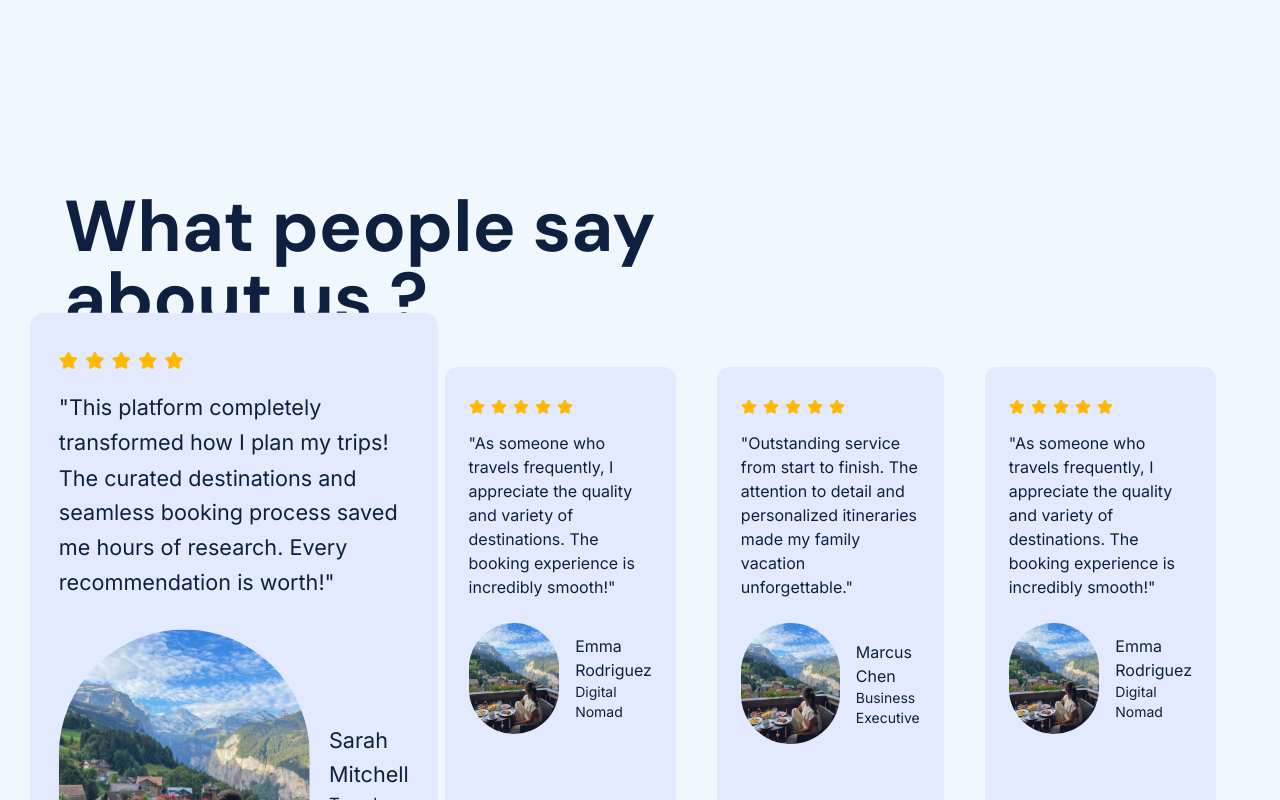
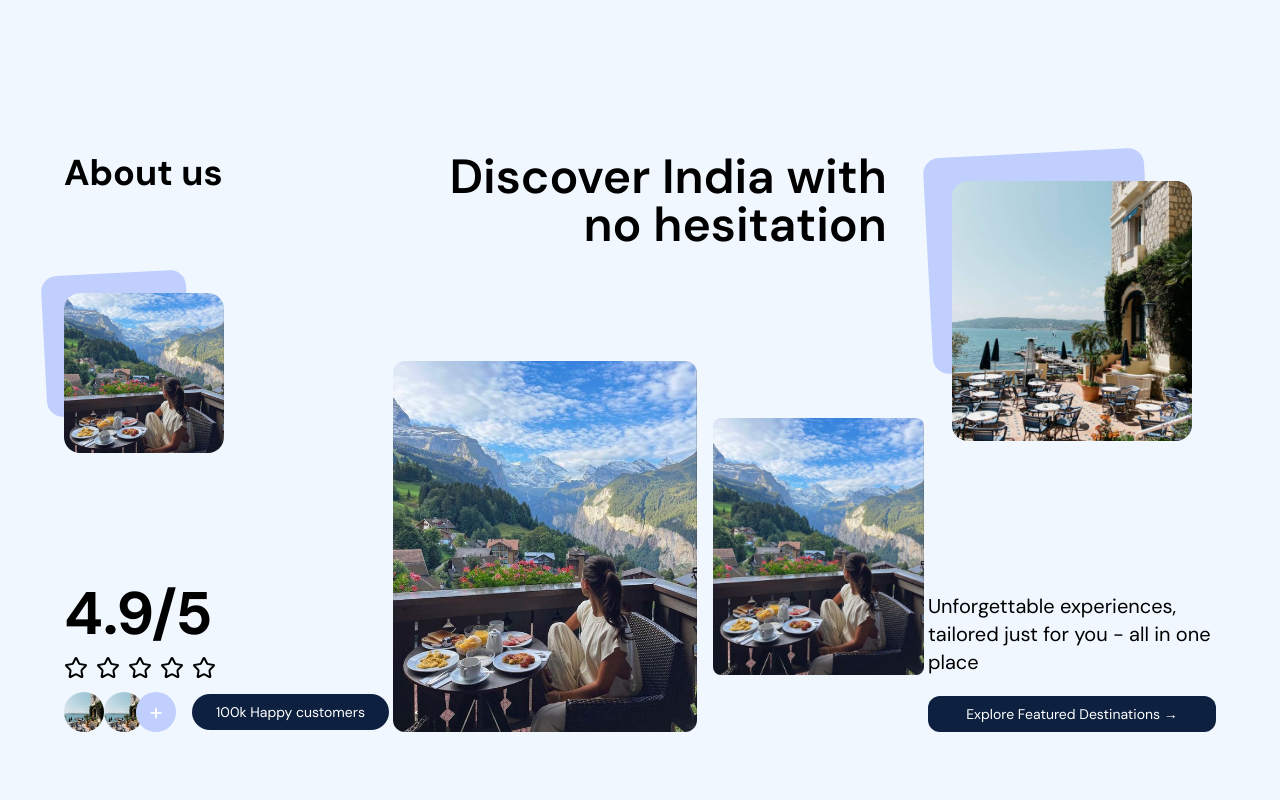
Before and after one commit to AG-Ventures-Pvt-Ltd/traveller-client, a Next.js app: page / in a window 1280 px wide. Shown: the part 1760-2560 px from the top of the page. Built offline with nearby package versions, Linux system fonts and the light colour scheme; no server answers.

Commit message:
about add

```diff
--- a/src/app/(pages)/(landing)/InfoSection/InfoSection.tsx
+++ b/src/app/(pages)/(landing)/InfoSection/InfoSection.tsx
@@ -2,73 +2,113 @@
 
 import React from 'react'
 import Image from 'next/image'
+import { Star } from 'lucide-react'
 
 const InfoSection = () => {
     return (
-        <div className='p-16'>
-            <div className='flex flex-col gap-4'>
-                <div className='flex justify-between gap-4'>
-                    <div className='flex flex-col justify-center gap-4 w-[40%]'>
-                        <h2 className='text-5xl font-medium text-black'>
-                            Explore the World
-                        </h2>
-                        <p className='text-[#828282] text-base leading-relaxed font-light'>
-                            Lorem ipsum dolor sit amet consectetur adipisicing elit. Quisquam,
-                            voluptatum. Quisquam, voluptatum. Lorem ipsum dolor sit amet consectetur
-                            adipisicing elit. Quisquam, voluptatum.
-                        </p>
+        <div className="w-full bg-[#F0F7FE] flex max-h-screen py-[2%] px-[5%]">
+            <div className='flex-2 flex flex-col items-start justify-between'>
+                <div className="text-black text-4xl font-bold">
+                    About us
                 </div>
-                    <div className='flex gap-4 w-[60%]'>
-                        <div className='w-[60%] h-[250px] relative rounded-lg overflow-hidden'>
+                <div className="w-[188.66px] h-[191.37px] relative">
+                    <div className="w-[144.52px] h-[141.25px] -left-5 -top-5 bg-[#C0CFFD] rounded-2xl transform -rotate-3 absolute"></div>
+                    <div className='w-40 h-40 absolute rounded-lg'>
                         <Image
-                                src='https://images.unsplash.com/photo-1501785888041-af3ef285b470?w=800&h=600&fit=crop'
-                                alt='Destination 1'
-                                fill
-                                className='object-cover'
-                                quality={100}
-                            />
-                        </div>
-                        <div className='w-[50%] h-[250px] relative rounded-lg overflow-hidden'>
-                            <Image
-                                src='https://images.unsplash.com/photo-1507525428034-b723cf961d3e?w=800&h=600&fit=crop'
-                                alt='Destination 2'
-                                fill
-                                className='object-cover'
-                                quality={100}
+                            src="/png/P2.png"
+                            alt="Image 2"
+                            width={0}
+                            height={0}
+                            className="object-cover w-full h-full rounded-2xl"
+                            unoptimized
                         />
                     </div>
                 </div>
+                <div className="flex flex-col gap-3 w-72">
+                    <div className="flex flex-col gap-3">
+                        <div className="text-black text-6xl font-bold">4.9/5</div>
+                        <div className="flex gap-2">
+                            <Star />
+                            <Star />
+                            <Star />
+                            <Star />
+                            <Star />
                         </div>
-                <div className='flex justify-between items-center gap-16'>
-                    <div className='flex  gap-4 w-[65%]'>
-                        <div className='h-[250px] w-[60%] relative rounded-lg overflow-hidden'>
+
+                    </div>
+                    <div className="flex items-center gap-4">
+                        <div className="flex">
+                            <div className="w-10 h-10 rounded-full ">
                                 <Image
-                                src='https://images.unsplash.com/photo-1530789253388-582c481c54b0?w=800&h=600&fit=crop'
-                                alt='Experience 1'
-                                fill
-                                className='object-cover'
-                                quality={100}
+                                    src="/png/P1.png"
+                                    alt="Avatar 1"
+                                    width={0}
+                                    height={0}
+                                    className='object-cover w-full h-full rounded-full'
                                 />
                             </div>
-                        <div className='flex-1 h-[250px] w-[40%] relative rounded-lg overflow-hidden'>
+                            <div className="w-10 h-10 rounded-full ">
                                 <Image
-                                src='https://images.unsplash.com/photo-1469854523086-cc02fe5d8800?w=800&h=600&fit=crop'
-                                alt='Experience 2'
-                                fill
-                                className='object-cover'
-                                quality={100}
+                                    src="/png/P1.png"
+                                    alt="Avatar 1"
+                                    width={0}
+                                    height={0}
+                                    className='object-cover w-full h-full rounded-full'
+                                />
+                            </div>
+                            <div className="w-10 h-10 rounded-full bg-[#C0CFFD] flex items-center justify-center -ml-2">
+                                <div className="text-white text-2xl font-normal">+</div>
+                            </div>
+                        </div>
+                        <div className="px-6 py-2 bg-[#0D203F] rounded-3xl flex items-center justify-center">
+                            <div className="text-white text-sm font-normal whitespace-nowrap">100k Happy customers</div>
+                        </div>
+                    </div>
+                </div>
+            </div>
+            <div className='flex-3 flex flex-col items-start justify-between gap-28'>
+                <div className="text-black text-5xl font-semibold text-end">
+                    Discover India with no hesitation
+                </div>
+                <div className="flex items-center gap-4">
+                    <Image
+                        src="/png/P2.png"
+                        alt="Image 3"
+                        width={304}
+                        height={347}
+                        className="rounded-xl"
+                    />
+                    <Image
+                        src="/png/P2.png"
+                        alt="Image 4"
+                        width={211}
+                        height={241}
+                        className="rounded-lg"
                     />
                 </div>
             </div>
-                    <div className='flex flex-col gap-4 w-[35%]'>
-                        <h2 className='text-2xl font-normal text-black'>
-                            Unforgettable Experiences
-                        </h2>
-                        <p className='text-[#828282] text-base leading-relaxed font-normal'>
-                            Lorem ipsum dolor sit amet consectetur adipisicing elit. Quisquam,
-                            voluptatum. Quisquam, voluptatum. Lorem ipsum dolor sit amet consectetur
-                            adipisicing elit. Quisquam, voluptatum. Quisquam, voluptatum.
-                        </p>
+            <div className='flex-2 flex flex-col items-end justify-between gap-28 relative'>
+                <div className="w-[288.5px] h-[292.64px] left-[1064.5px] top-[66.36px]">
+                    <div className="w-[221px] h-[216px] bg-[#C0CFFD] rounded-2xl transform -rotate-3 absolute"></div>
+                    <div className="w-60 h-65 rounded-full absolute top-7 right-6">
+                        <Image
+                            src="/png/P1.png"
+                            alt="Avatar 1"
+                            width={0}
+                            height={0}
+                            unoptimized
+                            className='object-cover w-full h-full rounded-2xl'
+                        />
+                    </div>
+                </div>
+                <div className="flex flex-col gap-5 w-72">
+                    <div className="text-black text-xl font-normal">
+                        Unforgettable experiences, tailored just for you - all in one place
+                    </div>
+                    <div className="px-6 py-2 bg-[#0D203F] rounded-xl flex items-center justify-center cursor-pointer hover:bg-[#1a2a4a]">
+                        <div className="text-white text-sm font-normal">
+                            Explore Featured Destinations →
+                        </div>
                     </div>
                 </div>
             </div>
--- a/src/app/(pages)/page.tsx
+++ b/src/app/(pages)/page.tsx
@@ -1,6 +1,7 @@
 'use client';
 
 import Footer from './(landing)/Footer/Footer';
+import InfoSection from './(landing)/InfoSection/InfoSection';
 import ReviewSection from './(landing)/ReviewSection/ReviewSection';
 import TripSlider from './(landing)/TripSlider/TripSlider';
 // import { useSession } from 'next-auth/react';
@@ -131,6 +132,7 @@ export const Landing = () => {
                 </div>
             </div>
             <TripSlider />
+            <InfoSection/>
             <ReviewSection />
             <Footer />
         </>
```
Lines whose indentation alone changed are shown as unchanged.
